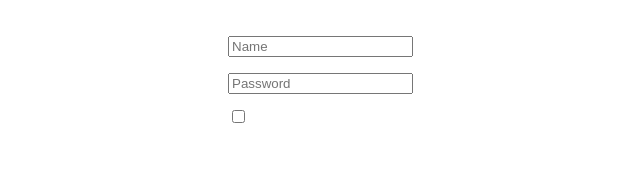
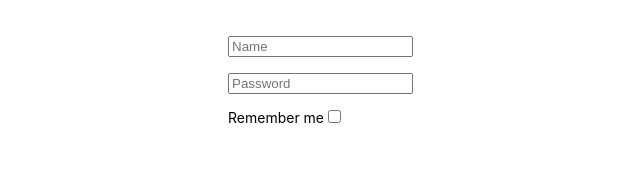
Before and after one commit to aryakrm/React-Exercises-Develhope, a React (Create React App) app: page / in a window 1280 px wide. Shown: the top 184 px of the page, without its empty margins (412-1052 px from the left). Built offline with nearby package versions, Linux system fonts and the light colour scheme.

Commit message:
forms2 done

```diff
--- a/src/Login.js
+++ b/src/Login.js
@@ -43,6 +43,10 @@ class Login extends React.Component {
           style={{ marginTop: "1rem" }}
           onChange={this.handleChange}
         />
+        <div>
+          <label for="remember" style={{ fontSize: "14px" }}>
+            Remember me
+          </label>
           <input
             name="remember"
             type="checkbox"
@@ -51,6 +55,7 @@ class Login extends React.Component {
             onChange={this.handleChange}
           />
         </div>
+      </div>
     );
   }
 }
```
Lines whose indentation alone changed are shown as unchanged.
